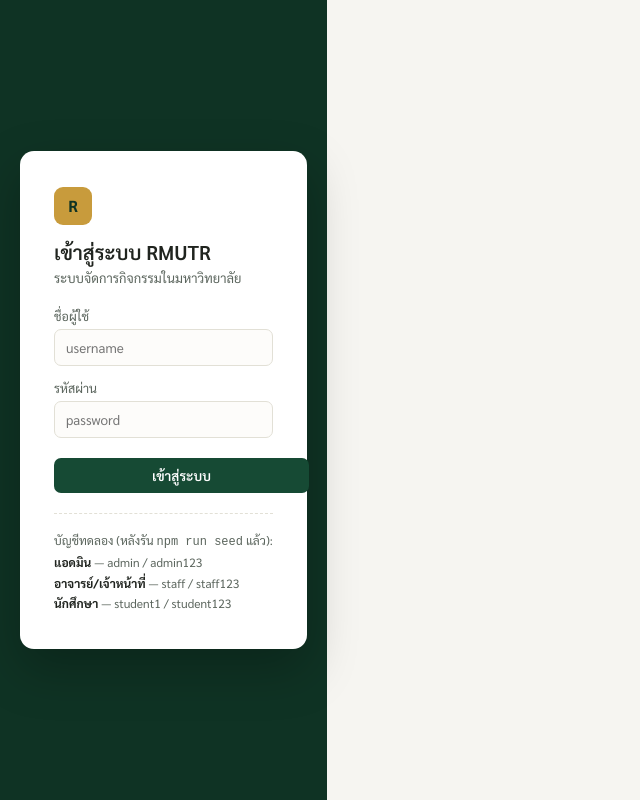
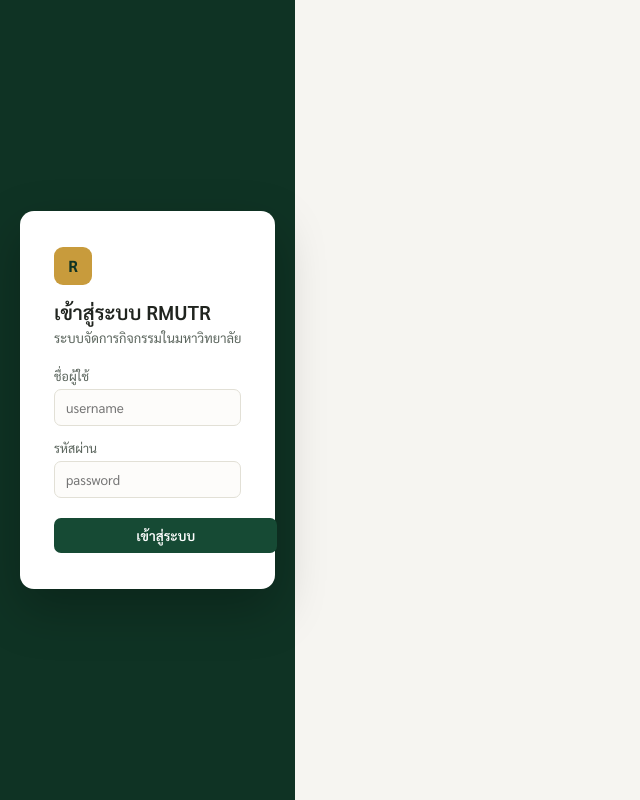
Before and after one commit to tunasd99-sketch/phumin, a website: page public/index.html in a window 1280 px wide. Shown: the whole page, without its empty margins (0-640 px from the left). Drawn offline with Linux system fonts and the light colour scheme.

Commit message:
Add files via upload

```diff
--- a/public/index.html
+++ b/public/index.html
@@ -170,12 +170,6 @@ function renderLogin(errorMsg){
         <div class="field"><label>ชื่อผู้ใช้</label><input id="l_user" placeholder="username"></div>
         <div class="field"><label>รหัสผ่าน</label><input id="l_pass" type="password" placeholder="password"></div>
         <button class="btn" id="loginBtn">เข้าสู่ระบบ</button>
-        <div class="login-hint">
-          บัญชีทดลอง (หลังรัน <code>npm run seed</code> แล้ว):<br>
-          <b>แอดมิน</b> — admin / admin123<br>
-          <b>อาจารย์/เจ้าหน้าที่</b> — staff / staff123<br>
-          <b>นักศึกษา</b> — student1 / student123
-        </div>
       </div>
     </div>`;
   if (errorMsg) document.getElementById("loginError").style.display = "block";
```
